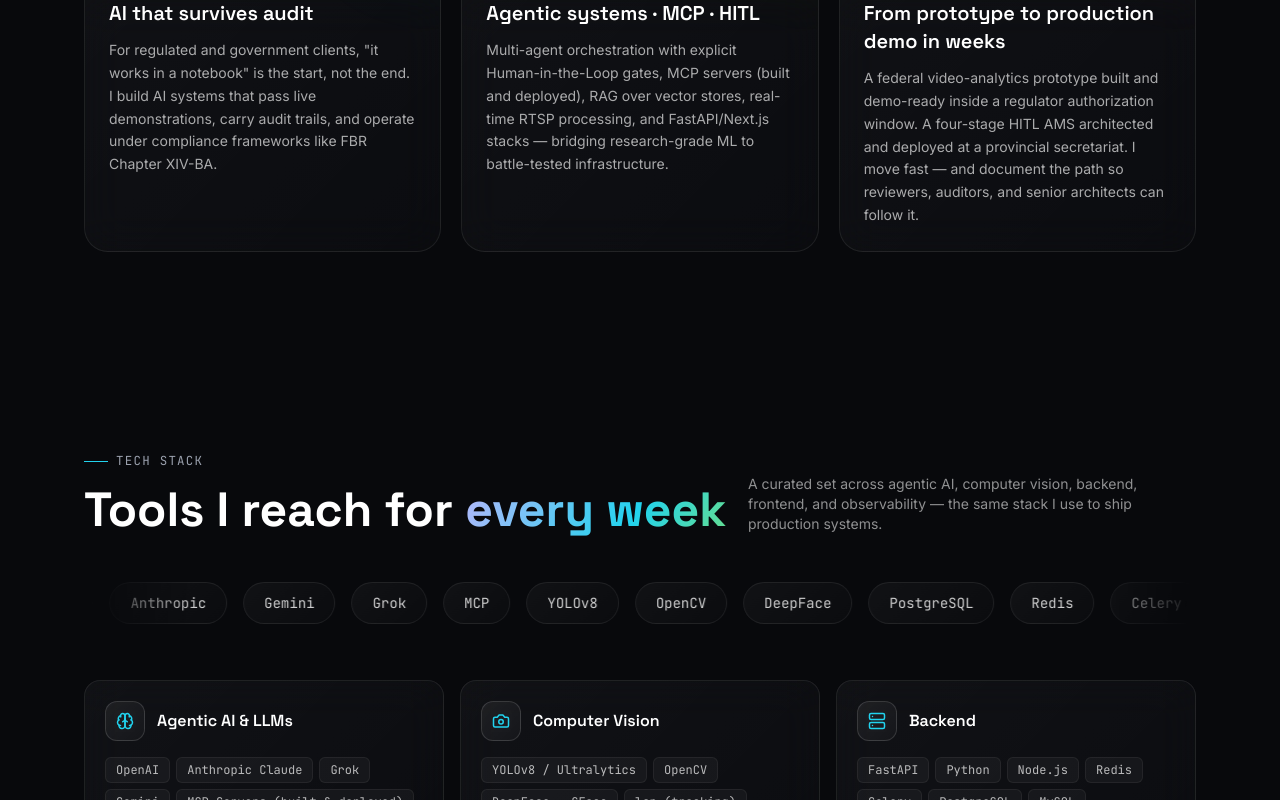
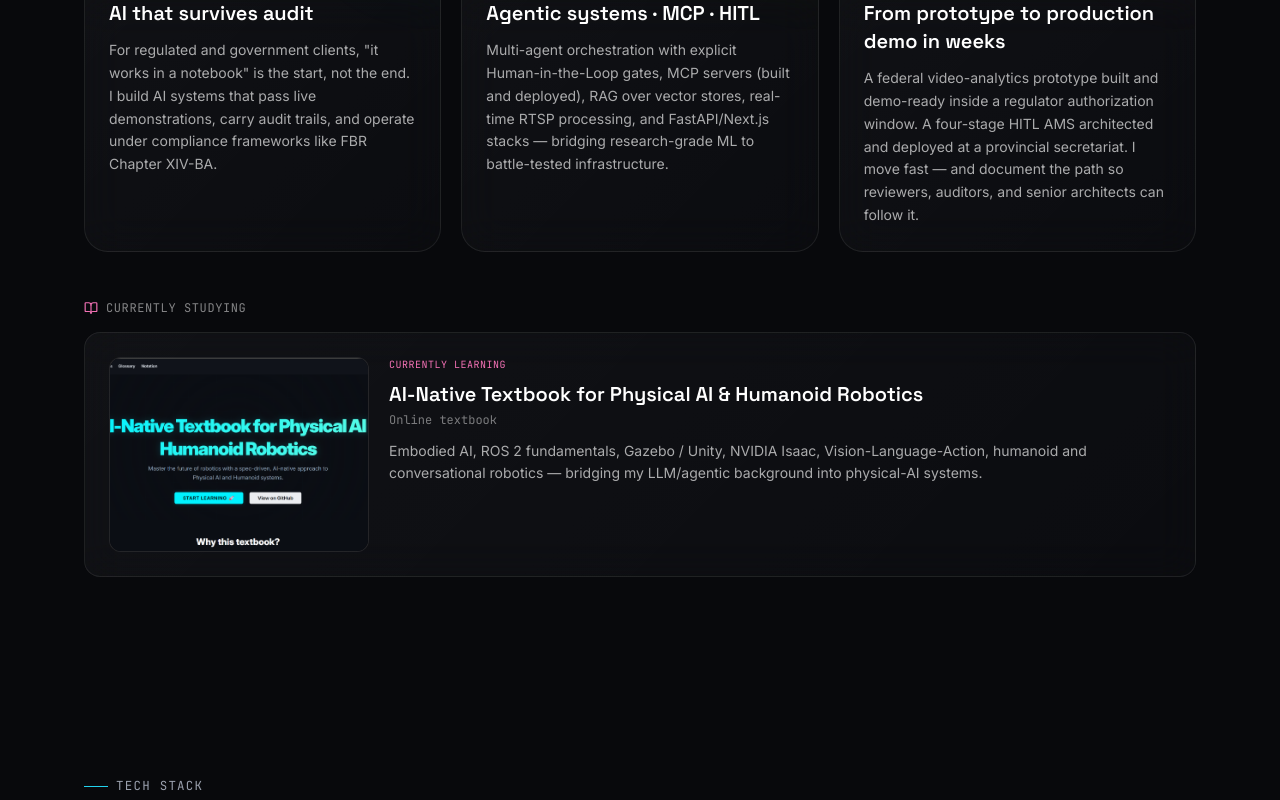
Before and after one commit to Maria-cpp/portfolio, a Next.js app: page / in a window 1280 px wide. Shown: the part 1625-2425 px from the top of the page. Built offline with nearby package versions, Linux system fonts and the light colour scheme.

Commit message:
"updated dta images and about"

```diff
--- a/components/About.tsx
+++ b/components/About.tsx
@@ -1,8 +1,9 @@
 'use client';
 
 import { motion } from 'framer-motion';
-import { Eye, Cpu, Rocket } from 'lucide-react';
-import { aboutPillars, personal } from '@/lib/data';
+import { Eye, Cpu, Rocket, BookOpen, ExternalLink } from 'lucide-react';
+import Image from 'next/image';
+import { aboutPillars, personal, currentlyLearning } from '@/lib/data';
 
 const iconFor = (label: string) => {
   if (label === 'Vision') return Eye;
@@ -72,6 +73,72 @@
             );
           })}
         </div>
+
+        {/* Currently learning */}
+        {currentlyLearning && currentlyLearning.items.length > 0 && (
+          <motion.div
+            initial={{ opacity: 0, y: 20 }}
+            whileInView={{ opacity: 1, y: 0 }}
+            viewport={{ once: true, margin: '-50px' }}
+            transition={{ duration: 0.5, delay: 0.2 }}
+            className="mt-12"
+          >
+            <div className="flex items-center gap-2 mb-4">
+              <BookOpen size={14} className="text-accent-pink" />
+              <span className="text-xs font-mono uppercase tracking-wider text-white/50">
+                {currentlyLearning.label}
+              </span>
+            </div>
+
+            <div className="grid md:grid-cols-1 gap-4">
+              {currentlyLearning.items.map((book) => (
+                <div
+                  key={book.title}
+                  className="glass rounded-2xl p-5 md:p-6 card-hover overflow-hidden"
+                >
+                  <div className="grid md:grid-cols-[260px_1fr] gap-5 items-start">
+                    {/* Cover image */}
+                    <div className="relative aspect-[16/9] md:aspect-[4/3] rounded-xl overflow-hidden border border-white/10 bg-bg/40">
+                      <Image
+                        src={book.cover}
+                        alt={book.title}
+                        fill
+                        sizes="(max-width: 768px) 100vw, 260px"
+                        className="object-cover"
+                      />
+                    </div>
+
+                    {/* Text */}
+                    <div className="flex flex-col">
+                      <div className="text-[10px] font-mono uppercase tracking-wider text-accent-pink mb-2">
+                        Currently learning
+                      </div>
+                      <h3 className="font-display text-lg sm:text-xl font-semibold leading-tight">
+                        {book.title}
+                      </h3>
+                      <div className="mt-1 text-xs font-mono text-white/45">
+                        {book.author}
+                      </div>
+                      <p className="mt-3 text-sm text-white/65 leading-relaxed">
+                        {book.blurb}
+                      </p>
+                      {book.url && (
+                        <a
+                          href={book.url}
+                          target="_blank"
+                          rel="noreferrer"
+                          className="mt-4 inline-flex items-center gap-1.5 text-xs font-mono text-accent-cyan hover:text-white transition w-fit"
+                        >
+                          View textbook <ExternalLink size={11} />
+                        </a>
+                      )}
+                    </div>
+                  </div>
+                </div>
+              ))}
+            </div>
+          </motion.div>
+        )}
       </div>
     </section>
   );
--- a/lib/data.ts
+++ b/lib/data.ts
@@ -506,3 +506,22 @@
   { label: 'Government & enterprise projects', value: '5' },
   { label: 'AI / Agentic certifications', value: '5' }
 ];
+
+// ---------------------------------------------------------------------
+//  Currently learning — books / textbooks / online courses
+// ---------------------------------------------------------------------
+
+export const currentlyLearning = {
+  label: 'Currently studying',
+  items: [
+    {
+      title: 'AI-Native Textbook for Physical AI & Humanoid Robotics',
+      author: 'Online textbook',
+      blurb:
+        'Embodied AI, ROS 2 fundamentals, Gazebo / Unity, NVIDIA Isaac, Vision-Language-Action, humanoid and conversational robotics — bridging my LLM/agentic background into physical-AI systems.',
+      cover: '/images/physical-ai-textbook-1.png',
+      coverAlt: '/images/physical-ai-textbook-2.png',
+      url: null
+    }
+  ]
+};
```
Also changed, not shown: public/images/physical-ai-textbook-1.png (added), public/images/physical-ai-textbook-2.png (added).
